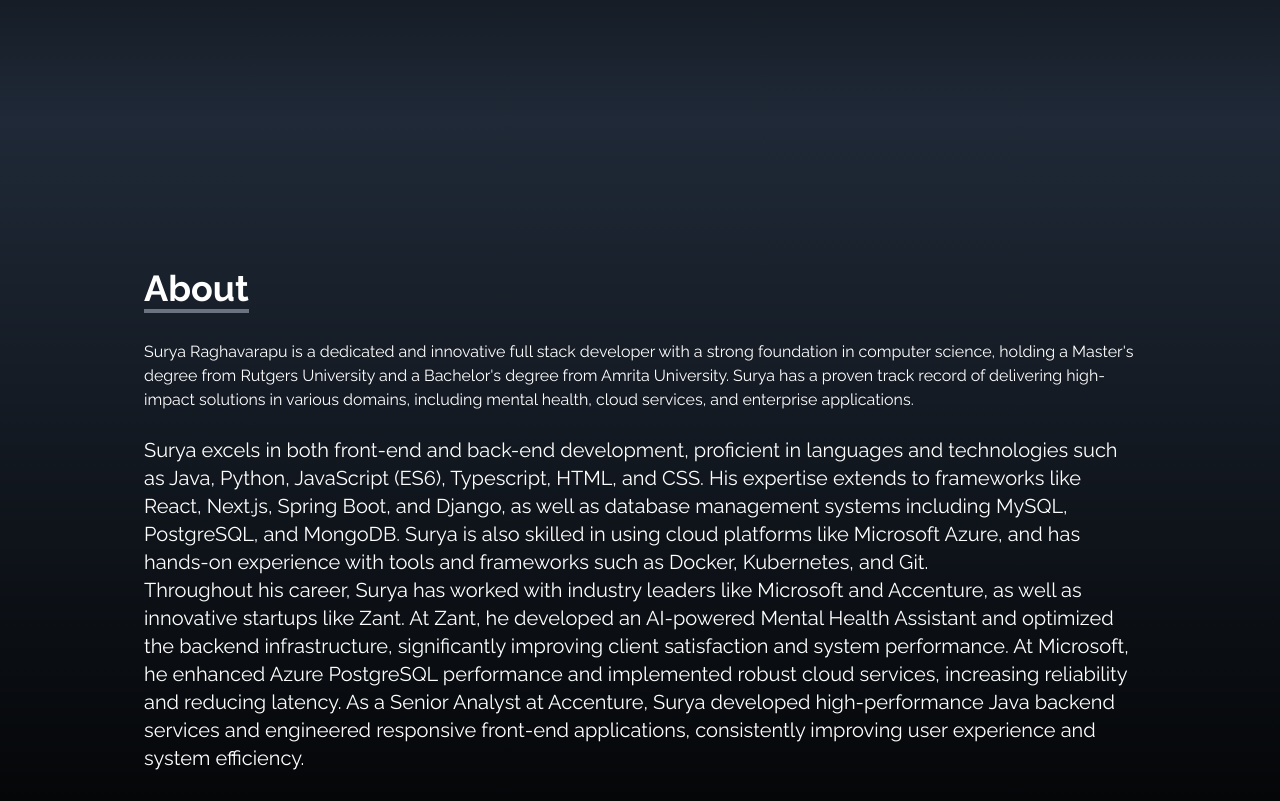
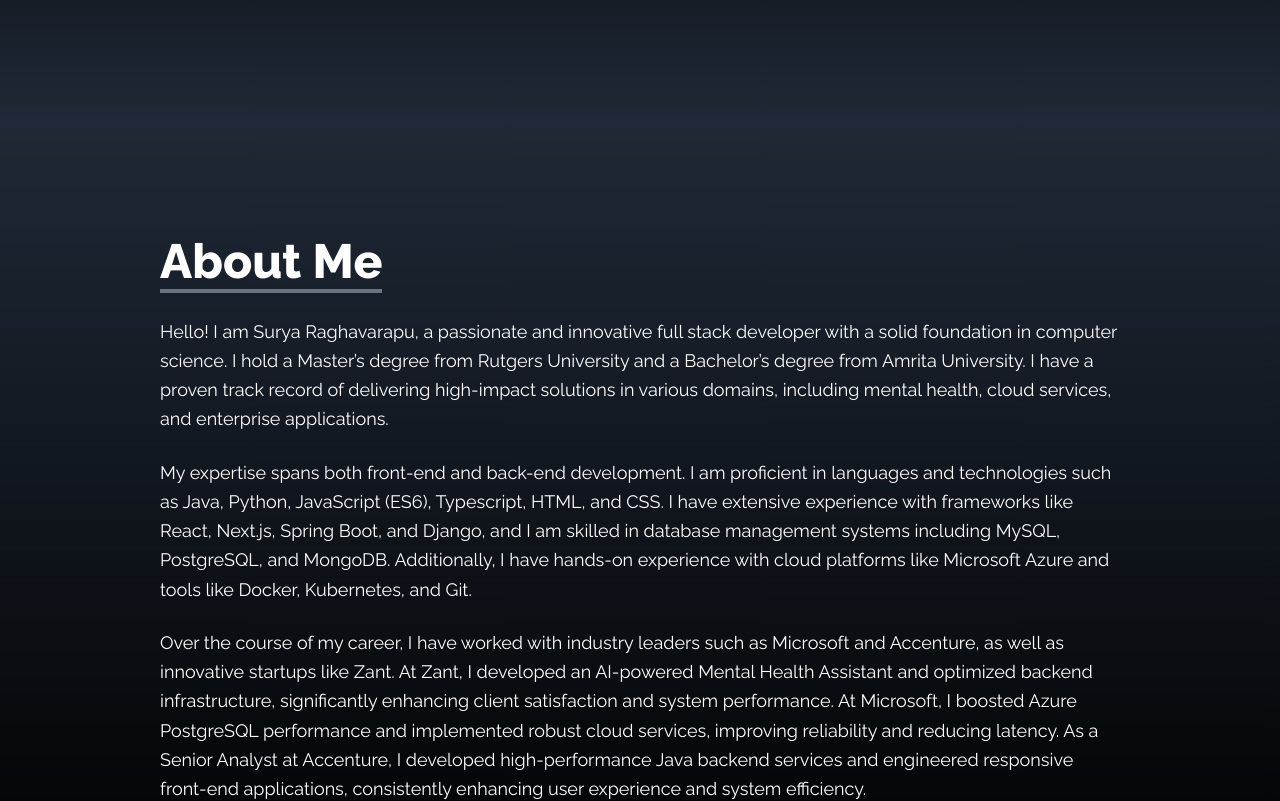
Before and after one commit to sai-surya-siva-prasad/personal-portfolio, a React (Create React App) app: page / in a window 1280 px wide. Shown: the part 680-1481 px from the top of the page. Built offline with nearby package versions, Linux system fonts and the light colour scheme.

Commit message:
Update About.jsx

```diff
--- a/src/components/About.jsx
+++ b/src/components/About.jsx
@@ -3,21 +3,21 @@
 const About = () => {
   return (
     <div name="about" className="w-full h-screen bg-gradient-to-b from-gray-800 to-black text-white">
-      <div className="max-w-screen-lg p-4 mx-auto flex flex-col justify-center w-full h-full">
+      <div className="max-w-screen-lg p-8 mx-auto flex flex-col justify-center h-full">
         <div className="pb-8">
-          <p className="text-4xl font-bold inline border-b-4 border-gray-500">About</p>
+          <h1 className="text-5xl font-extrabold inline border-b-4 border-gray-500">About Me</h1>
         </div>
-        <p>
-      Surya Raghavarapu is a dedicated and innovative full stack developer with a strong foundation in computer science, holding a Master's degree from Rutgers University and a Bachelor's degree from Amrita University. Surya has a proven track record of delivering high-impact solutions in various domains, including mental health, cloud services, and enterprise applications.
-        </p>
-        <br />
-          <p className="text-xl">
-          Surya excels in both front-end and back-end development, proficient in languages and technologies such as Java, Python, JavaScript (ES6), Typescript, HTML, and CSS. His expertise extends to frameworks like React, Next.js, Spring Boot, and Django, as well as database management systems including MySQL, PostgreSQL, and MongoDB. Surya is also skilled in using cloud platforms like Microsoft Azure, and has hands-on experience with tools and frameworks such as Docker, Kubernetes, and Git.
-
-        </p>
-        <p className="text-xl">
-          Throughout his career, Surya has worked with industry leaders like Microsoft and Accenture, as well as innovative startups like Zant. At Zant, he developed an AI-powered Mental Health Assistant and optimized the backend infrastructure, significantly improving client satisfaction and system performance. At Microsoft, he enhanced Azure PostgreSQL performance and implemented robust cloud services, increasing reliability and reducing latency. As a Senior Analyst at Accenture, Surya developed high-performance Java backend services and engineered responsive front-end applications, consistently improving user experience and system efficiency.
-        </p>
+        <div className="space-y-6">
+          <p className="text-lg leading-relaxed">
+            Hello! I am Surya Raghavarapu, a passionate and innovative full stack developer with a solid foundation in computer science. I hold a Master’s degree from Rutgers University and a Bachelor’s degree from Amrita University. I have a proven track record of delivering high-impact solutions in various domains, including mental health, cloud services, and enterprise applications.
+          </p>
+          <p className="text-lg leading-relaxed">
+            My expertise spans both front-end and back-end development. I am proficient in languages and technologies such as Java, Python, JavaScript (ES6), Typescript, HTML, and CSS. I have extensive experience with frameworks like React, Next.js, Spring Boot, and Django, and I am skilled in database management systems including MySQL, PostgreSQL, and MongoDB. Additionally, I have hands-on experience with cloud platforms like Microsoft Azure and tools like Docker, Kubernetes, and Git.
+          </p>
+          <p className="text-lg leading-relaxed">
+            Over the course of my career, I have worked with industry leaders such as Microsoft and Accenture, as well as innovative startups like Zant. At Zant, I developed an AI-powered Mental Health Assistant and optimized backend infrastructure, significantly enhancing client satisfaction and system performance. At Microsoft, I boosted Azure PostgreSQL performance and implemented robust cloud services, improving reliability and reducing latency. As a Senior Analyst at Accenture, I developed high-performance Java backend services and engineered responsive front-end applications, consistently enhancing user experience and system efficiency.
+          </p>
+        </div>
       </div>
     </div>
   );
```
